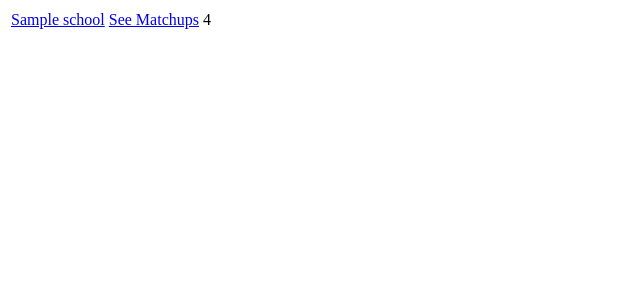
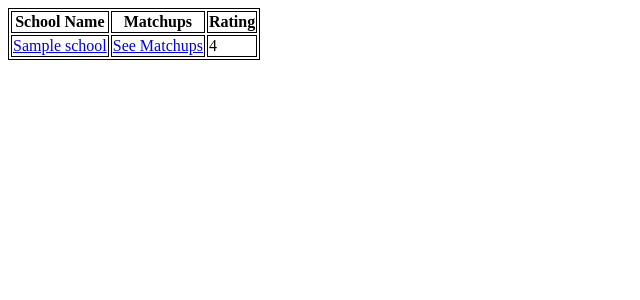
Before and after one commit to mebling/nessa_standings, a Python web app: template templates/index.html in a window 1280 px wide. Shown: the top 300 px of the page, without its empty margins (0-640 px from the left). Run offline with Jinja, Linux system fonts and the light colour scheme; the template is opened without the code that fills it: most values are stand-ins (such as "Sample title", 1, 10 or a date in 2020).

Commit message:
fix templates

```diff
--- a/templates/index.html
+++ b/templates/index.html
@@ -1,4 +1,16 @@
+<head>
+  <style>
+    table, th, td {
+        border: 1px solid black;
+    }
+  </style>
+</head>
 <table>
+<tr>
+  <th>School Name</th>
+  <th>Matchups</th>
+  <th>Rating</th>
+</tr>
 {% for school in schools %}
 <tr>
    <td class="school_name"><a href="/schools/{{school['id']}}">{{school['name']}}</a></td>
```
